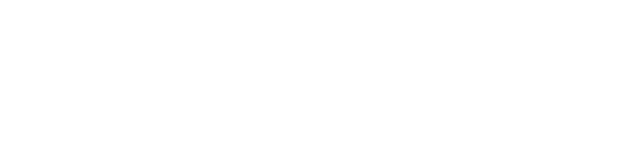
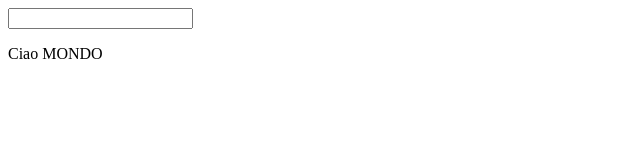
Before and after one commit to itsNikk/2526-5BI, a plain HTML site: page TypeCheck/Arrays&Functions/index.html in a window 1280 px wide. Shown: the whole page, without its empty margins (0-640 px from the left). Drawn offline with Linux system fonts and the light colour scheme.

Commit message:
going on

```diff
--- a/TypeCheck/Arrays&Functions/index.html
+++ b/TypeCheck/Arrays&Functions/index.html
@@ -13,9 +13,11 @@
 </head>
 
 <body>
-    <!--DOM = Documnbet object model-->
+    <!--DOM = Document object model-->
+    <!--BOM = Browser object model-->
     <!-- attributo ID= univoco su tutto il file-->
     <!-- attributo class= può essere condiviso-->
+    <input type="text" id="in">
     <p id="res"></p>
 </body>
 
--- a/TypeCheck/Arrays&Functions/scripts/arraysFunc.js
+++ b/TypeCheck/Arrays&Functions/scripts/arraysFunc.js
@@ -0,0 +1,8 @@
+//Vai a prendere dal DOM quell'elemento tramite id
+let res = document.getElementById("res")
+let input = document.getElementById("in")
+
+//console.log("CIAO");
+
+res.textContent = "Ciao"
+res.textContent += " MONDO"
```
